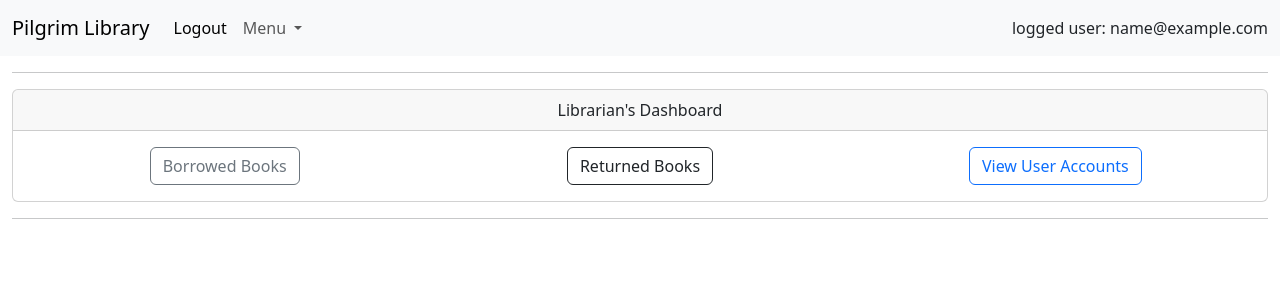
After one commit to jedoyt/library-management-system-app, a Flask app: page /dashboard in a window 1280 px wide. The commit adds this page. Shown: the top 300 px of the page. Run offline with Flask 3, Linux system fonts and the light colour scheme; the visitor is signed in with stand-in values (Sample User, id 1); data comes from the database, SQL or seed files in the repository.

Commit message:
Deleted your_database.db. Added new view, book_log.dashboard for library staff.

```diff
--- a/app/book_log.py
+++ b/app/book_log.py
@@ -1,7 +1,7 @@
 from flask import (
     Blueprint, flash, g, redirect, render_template, request, session, url_for
 )
-from werkzeug.exceptions import abort, Unauthorized, BadRequest
+from werkzeug.exceptions import abort, Unauthorized, BadRequest, Forbidden
 
 from app.auth import login_required
 from app.db import get_db
@@ -164,3 +164,9 @@ def edit_log(log_id):
         'book_log/edit_log.html', log_info=log_info,
         book_status_list=book_status_list, badge=badge
         )
+
+@bp.route('/dashboard')
+def dashboard():
+    if not g.user['library_staff']:
+        raise Forbidden
+    return render_template('book_log/dashboard.html')
--- a/app/templates/base.html
+++ b/app/templates/base.html
@@ -40,6 +40,7 @@
                             {% if g.user['library_staff'] %}
                             <li><a class="dropdown-item" href="{{ url_for('book.add_book') }}">Add book</a></li>
                             <li><a class="dropdown-item" href="{{ url_for('book.new_books') }}">New Books</a></li>
+                            <li><a class="dropdown-item" href="{{ url_for('book_log.dashboard') }}">Dashboard</a></li>
                             {% endif %}
                             <li>
                                 <hr class="dropdown-divider">
--- /dev/null
+++ b/app/templates/book_log/dashboard.html
@@ -0,0 +1,18 @@
+{% extends 'base.html' %}
+
+{% block title %}Dashboard{% endblock %}
+
+{% block content %}
+<div class="card mx-auto">
+    <div class="card-header text-center">
+        Librarian's Dashboard
+    </div>
+    <div class="card-body">
+        <div class="row text-center">
+            <div class="col"><a class="btn btn-outline-secondary" href="#">Borrowed Books</a></div>
+            <div class="col"><a class="btn btn-outline-dark" href="#">Returned Books</a></div>
+            <div class="col"><a class="btn btn-outline-primary" href="#">View User Accounts</a></div>
+        </div>
+    </div>
+</div>
+{% endblock %}
```
Also changed, not shown: your_database.db (deleted).
